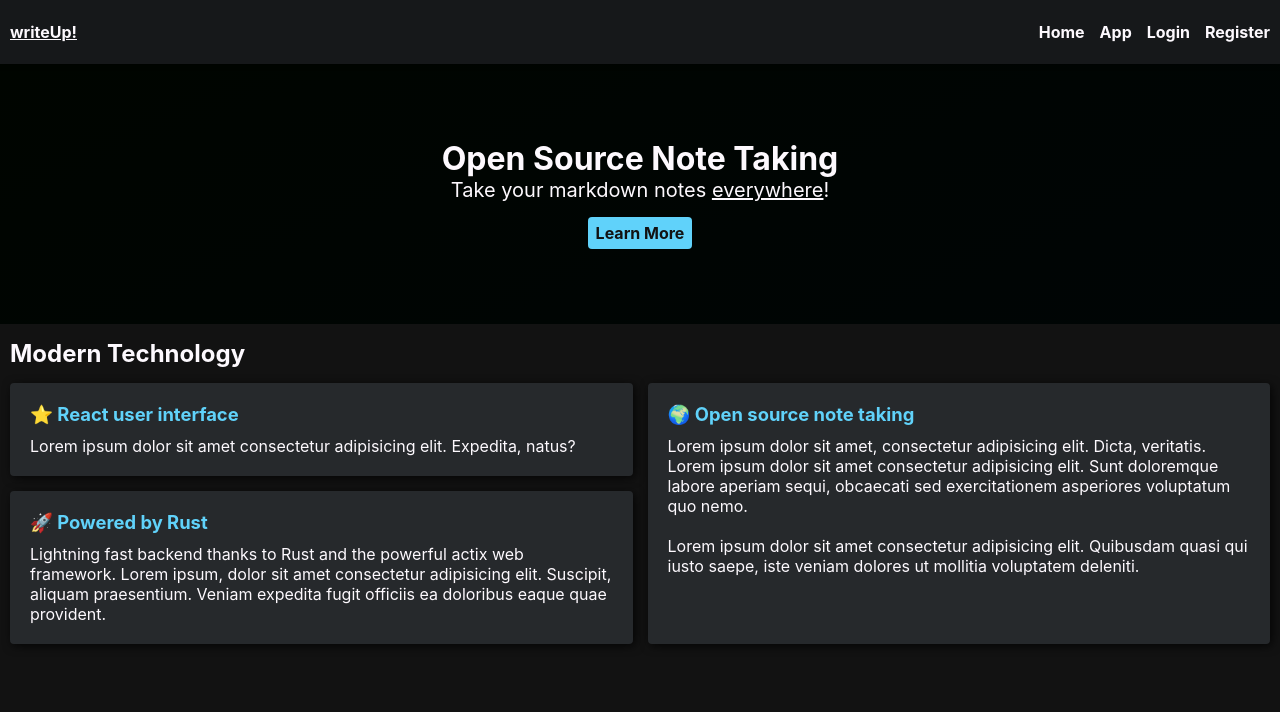
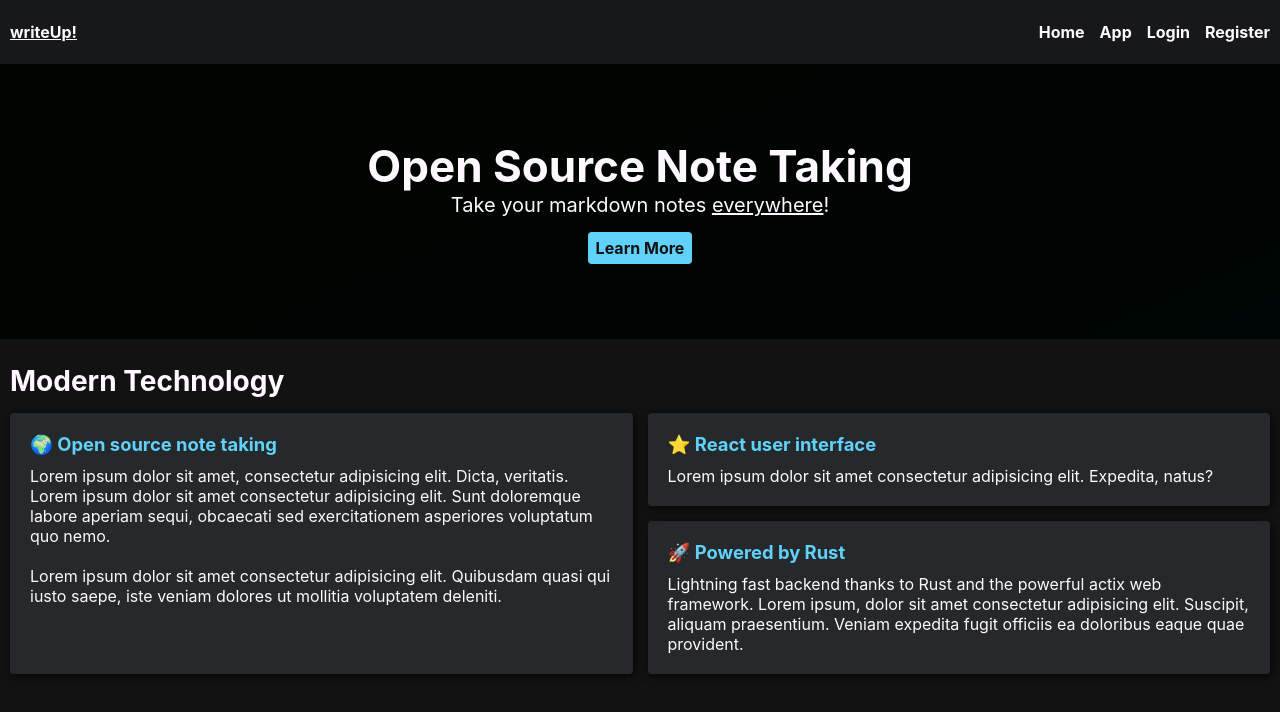
Before and after one commit to Nicyne/writeUp, a Next.js app in the folder client/: page / in a window 1280 px wide. Shown: the top 712 px of the page. Built offline with nearby package versions, Linux system fonts and the light colour scheme; no server answers.

Commit message:
feat: imrpoved styling

```diff
--- /dev/null
+++ b/client/src/styles/editor/editor.module.scss
@@ -0,0 +1,2 @@
+@import '../variables';
+@import '../mixins';
--- a/client/src/styles/globals.scss
+++ b/client/src/styles/globals.scss
@@ -166,6 +166,21 @@ main {
   }
 }
 
+.hero {
+  background: rgb(63, 94, 251);
+  background: radial-gradient(
+    circle,
+    rgba(63, 94, 251, 1) 0%,
+    rgba(96, 210, 250, 1) 100%
+  );
+  text-align: center;
+  padding: 100px;
+
+  h3 {
+    font-size: 2rem;
+  }
+}
+
 /* === MENUSTRIP === */
 /* SPLIT FILE LATER */
 
@@ -207,6 +222,10 @@ main {
     cursor: pointer;
     transition: border-color 125ms ease-out;
 
+    &.unsaved {
+      border: 1px solid #cd3545;
+    }
+
     &:hover {
       border-color: $brand-primary;
     }
--- a/client/src/styles/pages/landing.module.scss
+++ b/client/src/styles/pages/landing.module.scss
@@ -12,7 +12,7 @@
   padding: 75px 0;
 
   h1 {
-    font-size: 2rem;
+    font-size: 2.75rem;
     font-weight: bold;
   }
 
@@ -35,10 +35,10 @@
 }
 
 section.main {
-  margin: 15px 0;
+  margin: 25px 0;
 
   h2 {
-    font-size: 1.5rem;
+    font-size: 1.75rem;
     margin-bottom: 15px;
   }
 }
@@ -55,14 +55,17 @@ section.main {
 
 .card {
   @include card;
+  grid-column: auto;
 
   &.two {
     grid-row: 1 / span 2;
-    grid-column: 2;
+
+    &.end {
+      grid-column: 2;
+    }
 
     @include phone {
       grid-row: 1;
-      grid-column: 1;
     }
   }
 }
```
